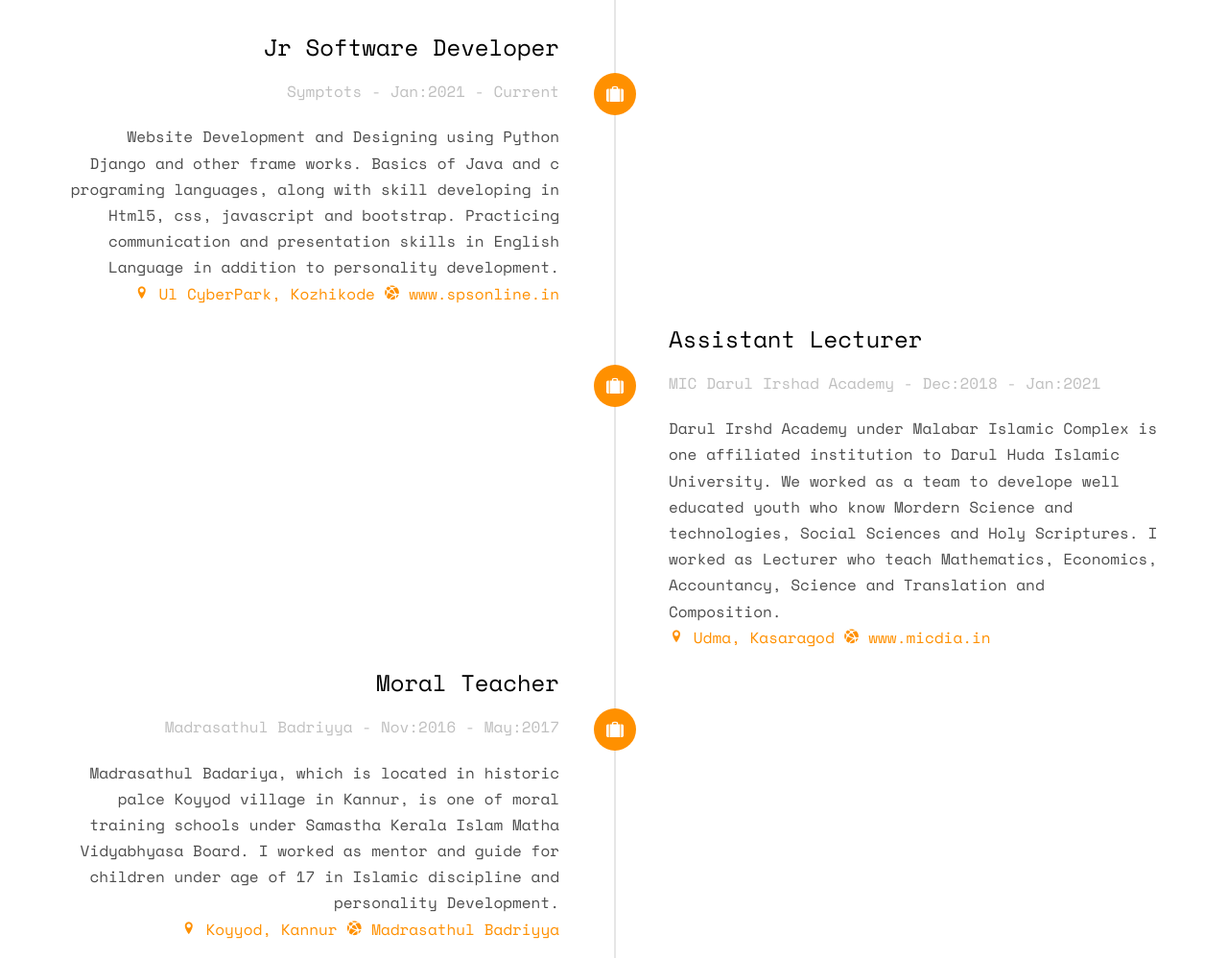
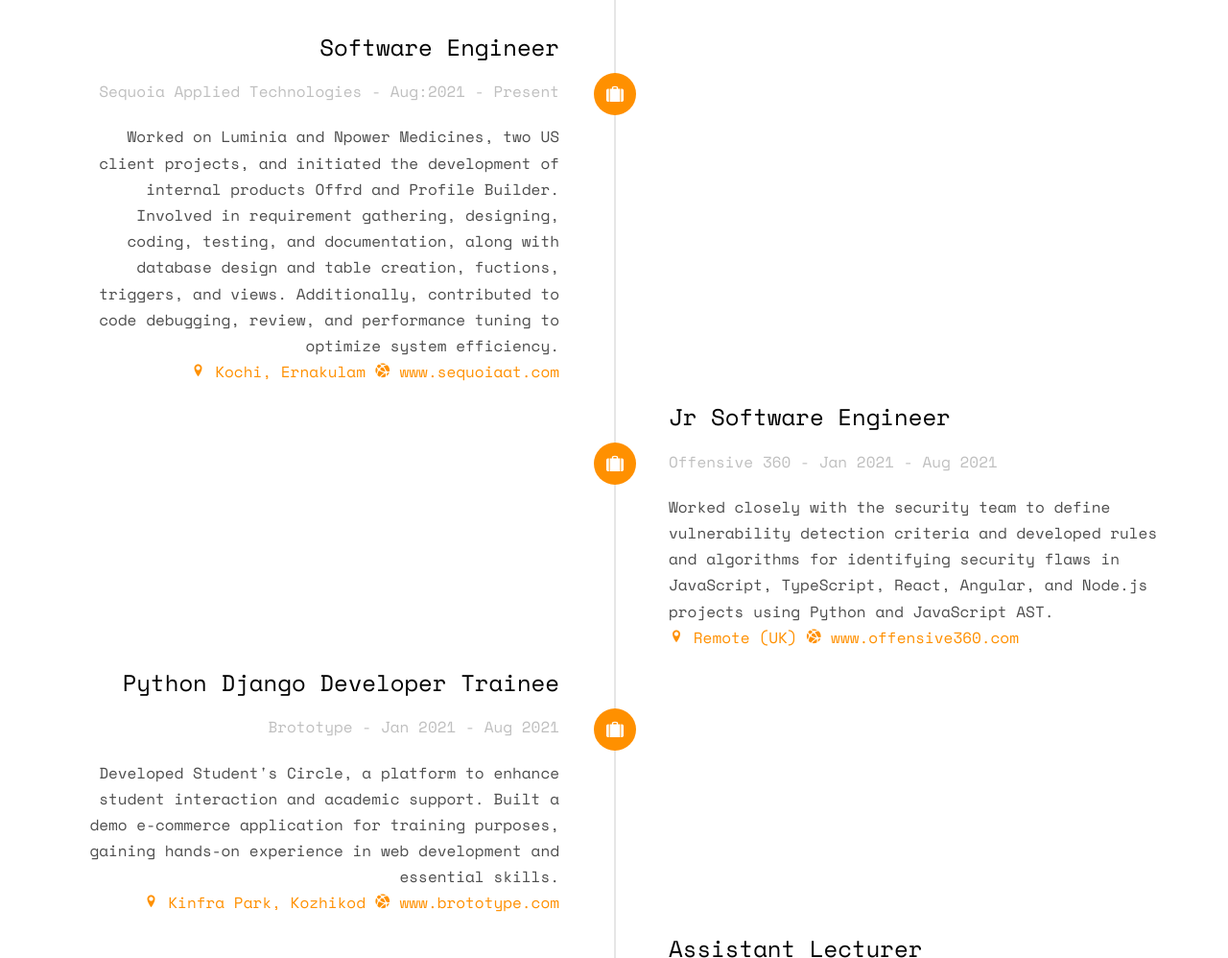
Before and after one commit to rasheedkotoor/MeWeb6, a plain HTML site: page experience.html in a window 1280 px wide. Shown: the part 420-1418 px from the top of the page at 96% size. Drawn offline with nearby package versions, Linux system fonts and the light colour scheme; some packages are replaced by stand-ins of ours; no server answers; files whose address does not match are found by name.

Commit message:
experience page updated with new work history and correct location info

```diff
--- a/experience.html
+++ b/experience.html
@@ -10,17 +10,6 @@
 	<meta name="keywords"
 		content="Abdul Rasheed, Kotoor, Software Developer, language specialist, Python Django, Web Developer" />
 	<meta name="author" content="Abdul Rasheed" />
-
-	<!-- Facebook and Twitter integration -->
-	<!-- <meta property="og:title" content=""/>
-	<meta property="og:image" content=""/>
-	<meta property="og:url" content=""/>
-	<meta property="og:site_name" content=""/>
-	<meta property="og:description" content=""/>
-	<meta name="twitter:title" content="" />
-	<meta name="twitter:image" content="" />
-	<meta name="twitter:url" content="" />
-	<meta name="twitter:card" content="" /> -->
 
 	<link href="https://fonts.googleapis.com/css?family=Space+Mono" rel="stylesheet">
 	<link href="https://fonts.googleapis.com/css?family=Kaushan+Script" rel="stylesheet">
@@ -87,17 +76,55 @@
 								<div class="timeline-badge"><i class="icon-suitcase"></i></div>
 								<div class="timeline-panel">
 									<div class="timeline-heading">
-										<h3 class="timeline-title">Jr Software Developer</h3>
-										<span class="company">Symptots - Jan:2021 - Current</span>
+										<h3 class="timeline-title">Software Engineer</h3>
+										<span class="company">Sequoia Applied Technologies - Aug:2021 - Present</span>
 									</div>
 									<div class="timeline-body">
-										<p>Website Development and Designing using Python Django and other frame works. Basics of Java and
-                                            c programing languages, along with skill developing in Html5, css, javascript and bootstrap.
-                                            Practicing communication and presentation skills in English Language in addition to personality
-                                            development.
+										<p>Worked on Luminia and Npower Medicines, two US client projects,
+											and initiated the development of internal products Offrd and Profile Builder.
+											Involved in requirement gathering, designing, coding, testing, and documentation,
+											along with database design and table creation, fuctions, triggers, and views.
+											Additionally, contributed to code debugging, review, and performance tuning to optimize system efficiency.
                                             <br>
-                                            <a href="https://goo.gl/maps/Db7CuvUzyFD7Yey29"><i class="icon-location-pin"></i> Ul CyberPark, Kozhikode</a>
-                                            <a href="https://spsonline.in/"><i class="icon-network"></i> www.spsonline.in</a>
+                                            <a href="https://maps.app.goo.gl/7CRQqxD6VBfFcCwz7" target="_blank"><i class="icon-location-pin"></i> Kochi, Ernakulam</a>
+                                            <a href="https://www.sequoiaat.com/" target="_blank"><i class="icon-network"></i> www.sequoiaat.com</a>
+                                        </p>
+									</div>
+								</div>
+							</li>
+							<li class="timeline-inverted animate-box">
+								<div class="timeline-badge"><i class="icon-suitcase"></i></div>
+								<div class="timeline-panel">
+									<div class="timeline-heading">
+										<h3 class="timeline-title">Jr Software Engineer</h3>
+										<span class="company">Offensive 360 - Jan 2021 - Aug 2021</span>
+									</div>
+									<div class="timeline-body">
+										<p>Worked closely with the security team to define vulnerability detection criteria
+											and developed rules and algorithms for identifying security flaws
+											in JavaScript, TypeScript, React, Angular, and Node.js projects
+											using Python and JavaScript AST.
+                                            <br>
+                                            <a href=""><i class="icon-location-pin"></i> Remote (UK) </a>
+                                            <a href="https://offensive360.com/" target="_blank"><i class="icon-network"></i> www.offensive360.com</a>
+                                        </p>
+									</div>
+								</div>
+							</li>
+							<li class="animate-box timeline-unverted">
+								<div class="timeline-badge"><i class="icon-suitcase"></i></div>
+								<div class="timeline-panel">
+									<div class="timeline-heading">
+										<h3 class="timeline-title">Python Django Developer Trainee</h3>
+										<span class="company">Brototype - Jan 2021 - Aug 2021</span>
+									</div>
+									<div class="timeline-body">
+										<p>Developed Student's Circle, a platform to enhance student interaction and academic support.
+											Built a demo e-commerce application for training purposes,
+											gaining hands-on experience in web development and essential skills.
+                                            <br>
+                                            <a href="https://maps.app.goo.gl/c764L2ZwFuBeZBqv5" target="_blank"><i class="icon-location-pin"></i> Kinfra Park, Kozhikod </a>
+                                            <a href="https://www.brototype.com/" target="_blank"><i class="icon-network"></i> www.brototype.com</a>
                                         </p>
 									</div>
 								</div>
@@ -115,8 +142,8 @@
                                             Social Sciences and Holy Scriptures. I worked as Lecturer who teach Mathematics, Economics, Accountancy,
                                             Science and Translation and Composition.
                                             <br>
-                                            <a href="https://goo.gl/maps/Teu9hAJckaH7t2UD6"><i class="icon-location-pin"></i> Udma, Kasaragod</a>
-                                            <a href="http://www.micdia.in/"><i class="icon-network"></i> www.micdia.in</a>
+                                            <a href="https://goo.gl/maps/Teu9hAJckaH7t2UD6" target="_blank"><i class="icon-location-pin"></i> Udma, Kasaragod</a>
+                                            <a href="http://www.micdia.in/" target="_blank"><i class="icon-network"></i> www.micdia.in</a>
                                         </p>
 									</div>
 								</div>
@@ -133,8 +160,8 @@
                                             is one of moral training schools under Samastha Kerala Islam Matha Vidyabhyasa Board.
                                             I worked as mentor and guide for children under age of 17 in Islamic discipline and personality Development.
                                             <br>
-                                            <a href="https://goo.gl/maps/kyJVKJmzYfyb7v9M8"><i class="icon-location-pin"></i> Koyyod, Kannur</a>
-                                            <a href="http://www.micdia.in/"><i class="icon-network"></i> Madrasathul Badriyya</a>
+                                            <a href="https://goo.gl/maps/kyJVKJmzYfyb7v9M8" target="_blank"><i class="icon-location-pin"></i> Koyyod, Kannur</a>
+                                            <a href="http://www.micdia.in/" target="_blank"><i class="icon-network"></i> Madrasathul Badriyya</a>
                                         </p>
 									</div>
 								</div>
@@ -151,7 +178,7 @@
                                             is one of moral training schools under Samastha Kerala Islam Matha Vidyabhyasa Board.
                                             I worked as mentor and guide for children under age of 17 in Islamic discipline and personality Development.
                                             <br>
-                                            <a href="https://goo.gl/maps/U9Wk25eSea2Baohh8"><i class="icon-location-pin"></i> Thayatheru, Kannur</a>
+                                            <a href="https://goo.gl/maps/U9Wk25eSea2Baohh8" target="_blank"><i class="icon-location-pin"></i> Thayatheru, Kannur</a>
                                             <a href=""><i class="icon-network"></i> Madrasathul Badriyya</a>
                                         </p>
 									</div>
```
